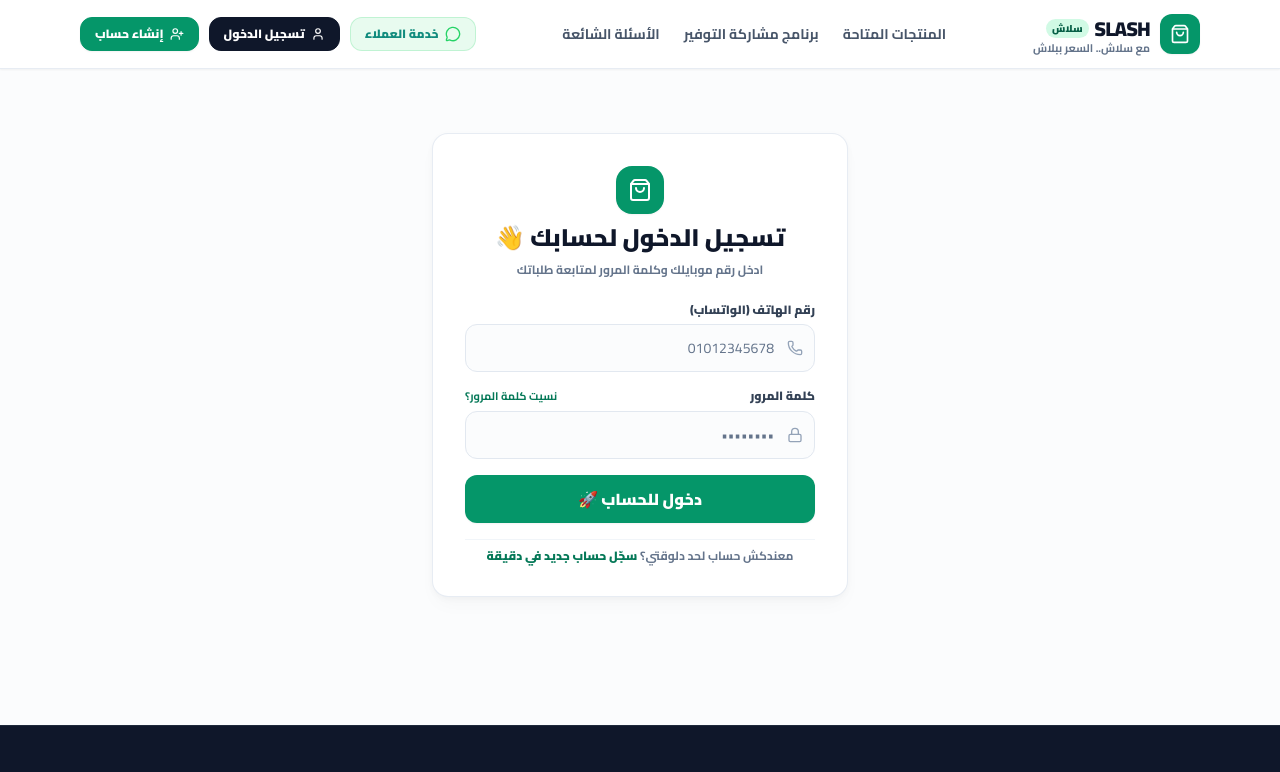
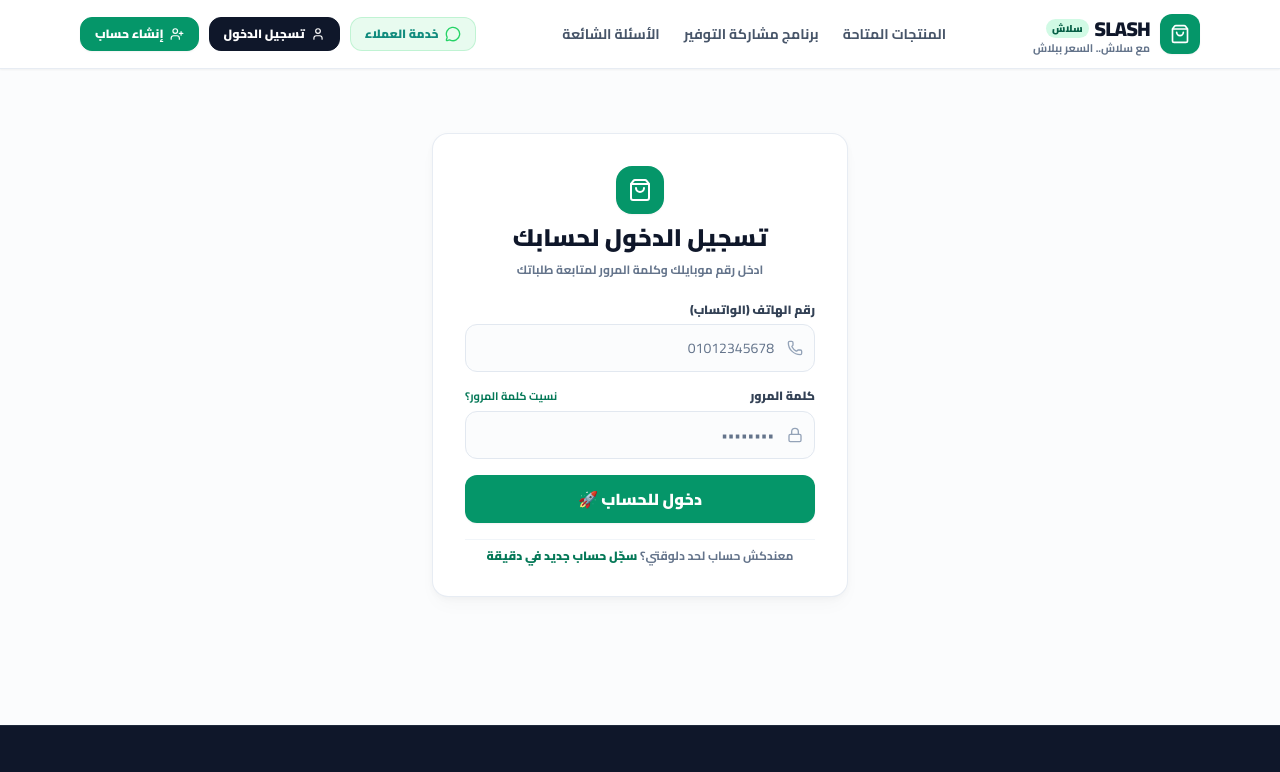
Before and after one commit to eng0youssef/belgomla-frontend, a Next.js app: page /login in a window 1280 px wide. Shown: the top 772 px of the page. Built offline with nearby package versions, Linux system fonts and the light colour scheme; no server answers.

Commit message:
feat(auth): remove emojis from registration and login headings

```diff
--- a/src/app/login/page.tsx
+++ b/src/app/login/page.tsx
@@ -41,7 +41,7 @@ export default function CustomerLoginPage() {
                 <ShoppingBag className="w-6 h-6" />
               </div>
               <h1 className="text-2xl font-black text-slate-900">
-                تسجيل الدخول لحسابك 👋
+                تسجيل الدخول لحسابك
               </h1>
               <p className="text-xs text-slate-500 font-bold">
                 ادخل رقم موبايلك وكلمة المرور لمتابعة طلباتك
--- a/src/app/register/page.tsx
+++ b/src/app/register/page.tsx
@@ -147,7 +147,7 @@ export default function CustomerRegisterPage() {
                 <ShoppingBag className="w-6 h-6" />
               </div>
               <h1 className="text-2xl font-black text-slate-900">
-                {step === "FORM" ? "إنشاء حساب جديد 🎉" : "تأكيد بريدك الإلكتروني 📩"}
+                {step === "FORM" ? "إنشاء حساب جديد" : "تأكيد بريدك الإلكتروني"}
               </h1>
               <p className="text-xs text-slate-500 font-bold">
                 {step === "FORM"
```
